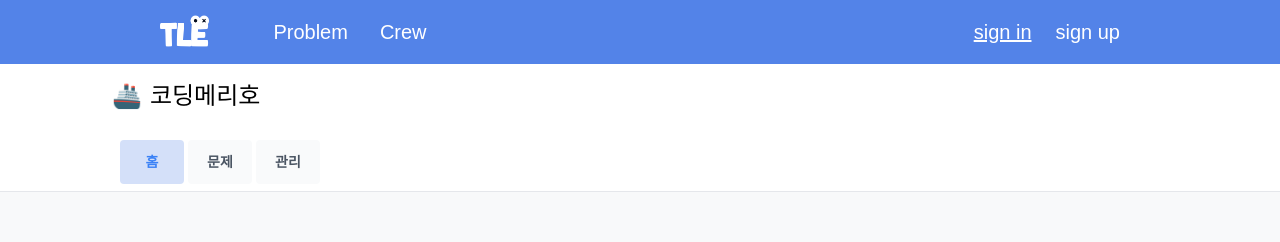
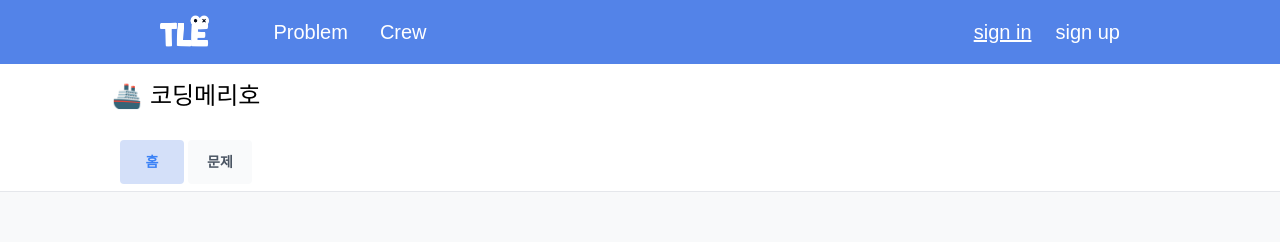
Before and after one commit to tle-ko/fe-web-react, a React (Create React App) app: page /crew/1 in a window 1280 px wide. Shown: the top 242 px of the page. Built offline with nearby package versions, Linux system fonts and the light colour scheme; a web font is replaced by a local one.

Commit message:
✨ feat: crewNav - userId에 따른 관리 버튼 유무 설정

```diff
--- a/src/components/nav/crewNav.jsx
+++ b/src/components/nav/crewNav.jsx
@@ -1,9 +1,24 @@
+// crewNav.jsx
 import { Link, useLocation } from 'react-router-dom';
 import { useState, useEffect } from 'react';
+import useFetchData from '../../hooks/useEffectData'; // useFetchData 훅의 경로로 수정
 
-function CrewNav() {
+function CrewNav({ crewId, userId }) {
   const [selectedLink, setSelectedLink] = useState('');
+  const [hostId, setHostId] = useState(null);
   const location = useLocation(); // 현재 url
+
+  // 데이터 가져오기
+  const crewData = useFetchData("http://localhost:3000/data/crewData.json");
+
+  useEffect(() => {
+    if (crewData) {
+      const crew = crewData.find(crew => crew.id === parseInt(crewId));
+      if (crew) {
+        setHostId(crew.host_id);
+      }
+    }
+  }, [crewData, crewId]);
 
   const handleLinkClick = (linkName) => {
     setSelectedLink(linkName);
@@ -16,8 +31,9 @@ function CrewNav() {
   // 현재 URL의 기본 경로
   const basePath = location.pathname.split('/').slice(0, 3).join('/');
 
-  return(
-    <div className="w-screen h-16 py-3 top-[128px] left-0 fixed px-[120px] bg-white border-b border-gray-200 flex-col justify-start items-start inline-flex">
+
+  return (
+    <div className="w-screen h-16 py-3 top-[128px] left-0 fixed px-[120px] bg-white border-b border-gray-200 flex-col justify-start items-start inline-flex z-10">
         <div className="justify-start items-center gap-1 inline-flex">
             <Link
               className={`${selectedLink === 'home' ? 'bg-color-blue-w25' : 'bg-gray-50'} px-4 py-3 rounded justify-center items-center flex`}
@@ -33,6 +49,7 @@ function CrewNav() {
             >
                 <p className={`${selectedLink === 'problem' ? 'text-blue-500' : 'text-gray-600'} w-8 text-center text-sm font-semibold`}>문제</p>
             </Link>
+            {userId === hostId && (
               <Link
                 className={`${selectedLink === 'admin' ? 'bg-color-blue-w25' : 'bg-gray-50'} px-4 py-3 rounded justify-center items-center flex`}
                 to={`${basePath}/admin`} // 현재 crew의 관리 url로 이동
@@ -40,9 +57,10 @@ function CrewNav() {
               >
                 <p className={`${selectedLink === 'admin' ? 'text-blue-500' : 'text-gray-600'} w-8 text-center text-sm font-semibold`}>관리</p>
               </Link>
+            )}
         </div>
     </div>
-  )
+  );
 }
 
 export default CrewNav;
```
Lines whose indentation alone changed are shown as unchanged.
